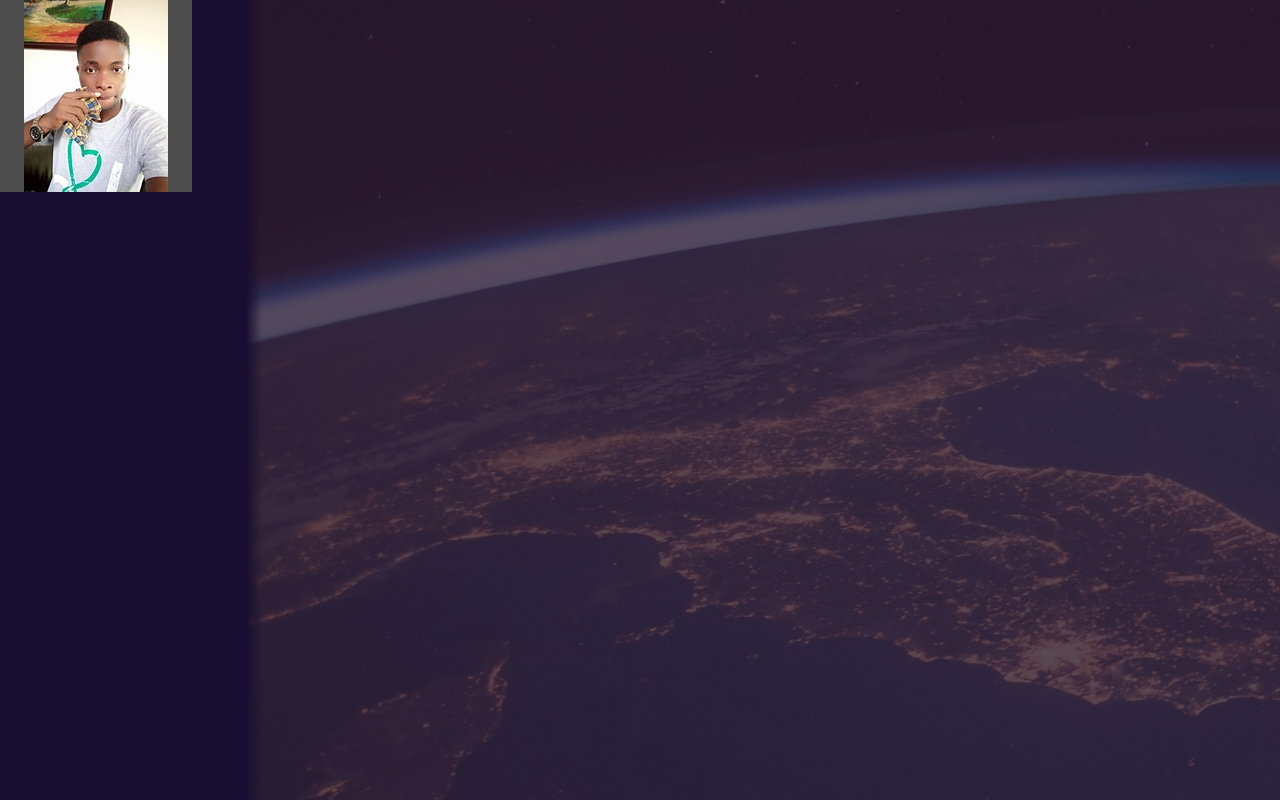
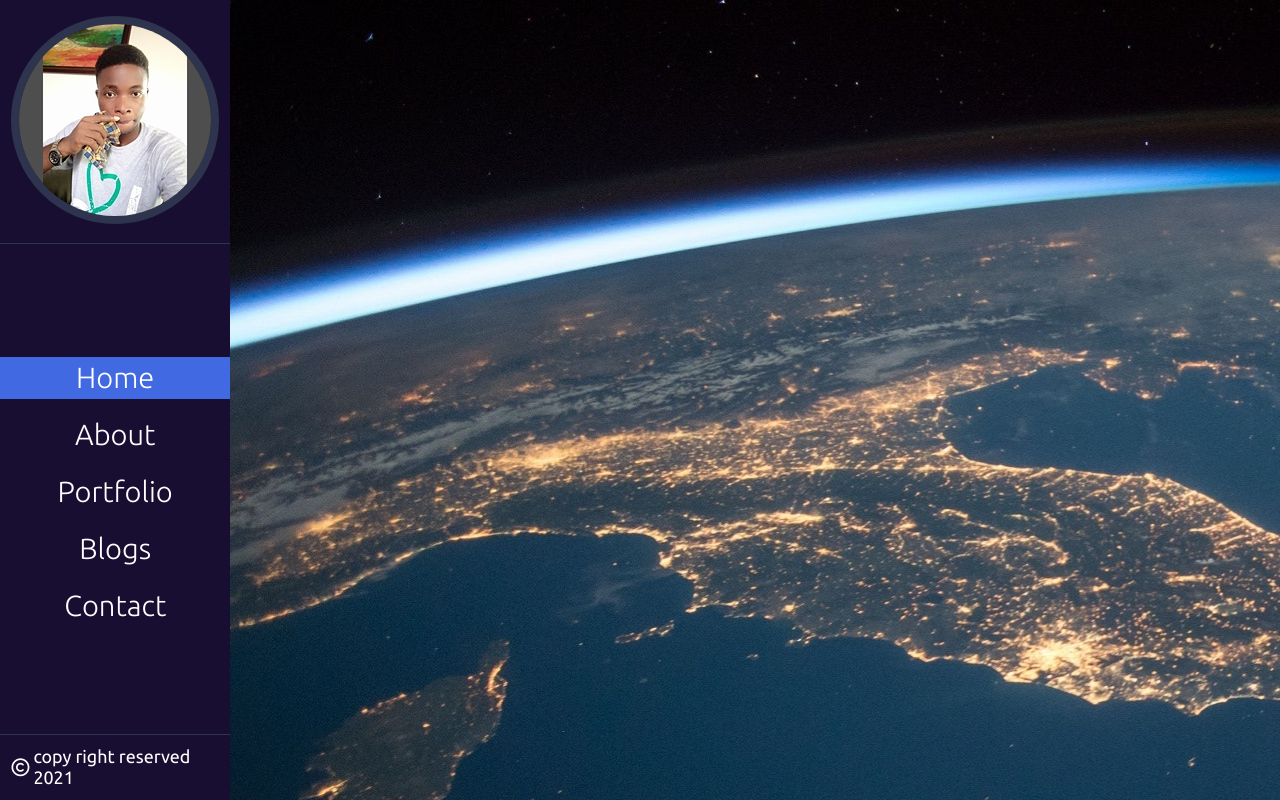
Before and after one commit to ejezie/Portfolio, a React (Create React App) app in the folder my-portfolio/: page / in a window 1280 px wide. Built offline with nearby package versions, Linux system fonts and the light colour scheme.

Commit message:
styled sidebar

```diff
--- a/my-portfolio/src/App.js
+++ b/my-portfolio/src/App.js
@@ -6,14 +6,14 @@ function App() {
   return (
     <Router>
       <div className="App">
-        <div className="sidebar">
+        <div className="sidebarw">
           <Sidebar />
         </div>
         <div className="main__body">
-        <div className="fade"></div>
+        {/* <div className="fade"></div> */}
         </div>
         <main>
-          <Switch>{/* <Route exact path="/" component={Sidebar}/> */}</Switch>
+          {/* <Switch><Route exact path="/" component={}/></Switch> */}
         </main>
       </div>
     </Router>
--- a/my-portfolio/src/App.scss
+++ b/my-portfolio/src/App.scss
@@ -11,4 +11,5 @@
 body {
   background-color: #180f2e;
   font-family: "Ubuntu", sans-serif;
+  font-size: 1.4em;
 }
--- a/my-portfolio/src/components/Sidebar.jsx
+++ b/my-portfolio/src/components/Sidebar.jsx
@@ -1,19 +1,47 @@
 import React from "react";
 import mypic from "../images/Chinedu.jpg";
-import { Link } from "react-router-dom";
+import { NavLink } from "react-router-dom";
 
 function Sidebar() {
   return (
     <div className="sidebar">
+      <div className="side__wrap">
         <div className="profile">
           <img src={mypic} alt="chinedu" />
         </div>
         <div className="side__links">
           <ul className="list__links">
             <li className="link__item">
-            <Link></Link>
+              <NavLink to="/" exact activeClassName="active">
+                Home
+              </NavLink>
+            </li>
+            <li className="link__item">
+              <NavLink to="/about" exact activeClassName="active">
+                About
+              </NavLink>
+            </li>
+            <li className="link__item">
+              <NavLink to="/portfolio" exact activeClassName="active">
+                Portfolio
+              </NavLink>
+            </li>
+            <li className="link__item">
+              <NavLink to="/blogs" exact activeClassName="active">
+                Blogs
+              </NavLink>
+            </li>
+            <li className="link__item">
+              <NavLink to="/contact" exact activeClassName="active">
+                Contact
+              </NavLink>
             </li>
           </ul>
+        </div>
+        <footer className="footer">
+          <i class="far fa-copyright"></i>
+          <p>copy right reserved 2021</p>
+        </footer>
       </div>
     </div>
   );
--- a/my-portfolio/src/styles/_layout.scss
+++ b/my-portfolio/src/styles/_layout.scss
@@ -1,32 +1,26 @@
 .App {
   display: flex;
   color: rgb(255, 255, 255);
-  .sidebar {
+  .sidebarw {
     height: 100vh;
     width: 18%;
     background-color: rgb(24, 14, 49);
+    // border-right: 1px solid #2e344e;
   }
   .main__body {
     height: 100vh;
     width: 82%;
-    background-image: linear-gradient(
-        To left,
-        rgb(48, 28, 53, 0.8),
-        rgb(48, 28, 53, 0.8)
-      ),
-      url("../images/earth.jpg");
+    background-image: url("../images/earth.jpg");
 
-      .fade {
-        height: 100vh;
-        width: 3%;
-        background: linear-gradient(
-          to left,
-          transparent,
-          rgb(24, 14, 49),
-          rgb(24, 14, 49)
-        );
-        // background-color: red;
-      }
-
+      // .fade {
+      //   height: 100vh;
+      //   width: 3%;
+      //   background: linear-gradient(
+      //     to left,
+      //     transparent,
+      //     rgb(24, 14, 49),
+      //     rgb(24, 14, 49)
+      //   );
+      // }
   }
 }
--- a/my-portfolio/src/styles/sidebar.scss
+++ b/my-portfolio/src/styles/sidebar.scss
@@ -0,0 +1,60 @@
+.sidebar {
+
+  .side__wrap {
+    display: flex;
+    align-items: center;
+    justify-content: space-between;
+    flex-direction: column;
+    height: 100vh;
+    .profile{
+        margin: 3%;
+        width: 100%;
+        border-bottom: 1px solid #2e344e;
+        text-align: center;
+        padding: 4%;
+        img{
+            border-radius: 100%;
+            border: 8px solid #2e344e;
+            margin-bottom: 2%;
+            object-fit: contain;
+        }
+    }
+    .side__links{
+        width: 100%;
+        text-align: center;
+        // text-transform: uppercase;
+        font-size: 1.3em;
+        font-weight: 300;
+        .list__links{
+            list-style: none;
+            .link__item{
+                width: 100%;
+                margin: 15px 0;
+                a{
+                    text-decoration: none;
+                    color: inherit;
+                    display: block;
+                    padding: 4px;
+                }
+            }
+        }
+    }
+    .footer{
+        display: flex;
+        align-items: center;
+        border-top: 1px solid #2e344e;
+        width: 100%;
+        padding: 5%;
+        p{
+           margin-left: 4px;
+           font-size: 0.8em;
+        }
+        i{
+            font-size: 0.8em;
+        }
+    }
+  }
+}
+.active{
+    background-color: royalblue;
+}
```
Lines whose indentation alone changed are shown as unchanged.
